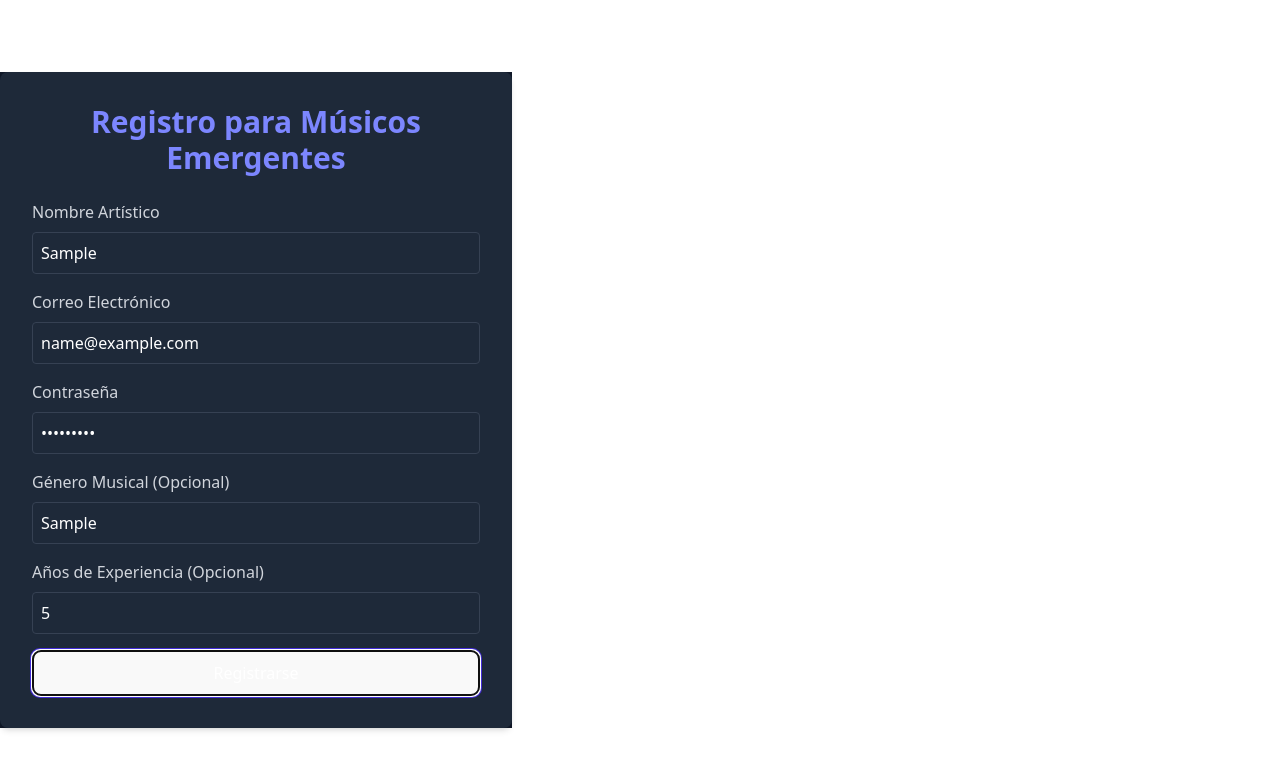
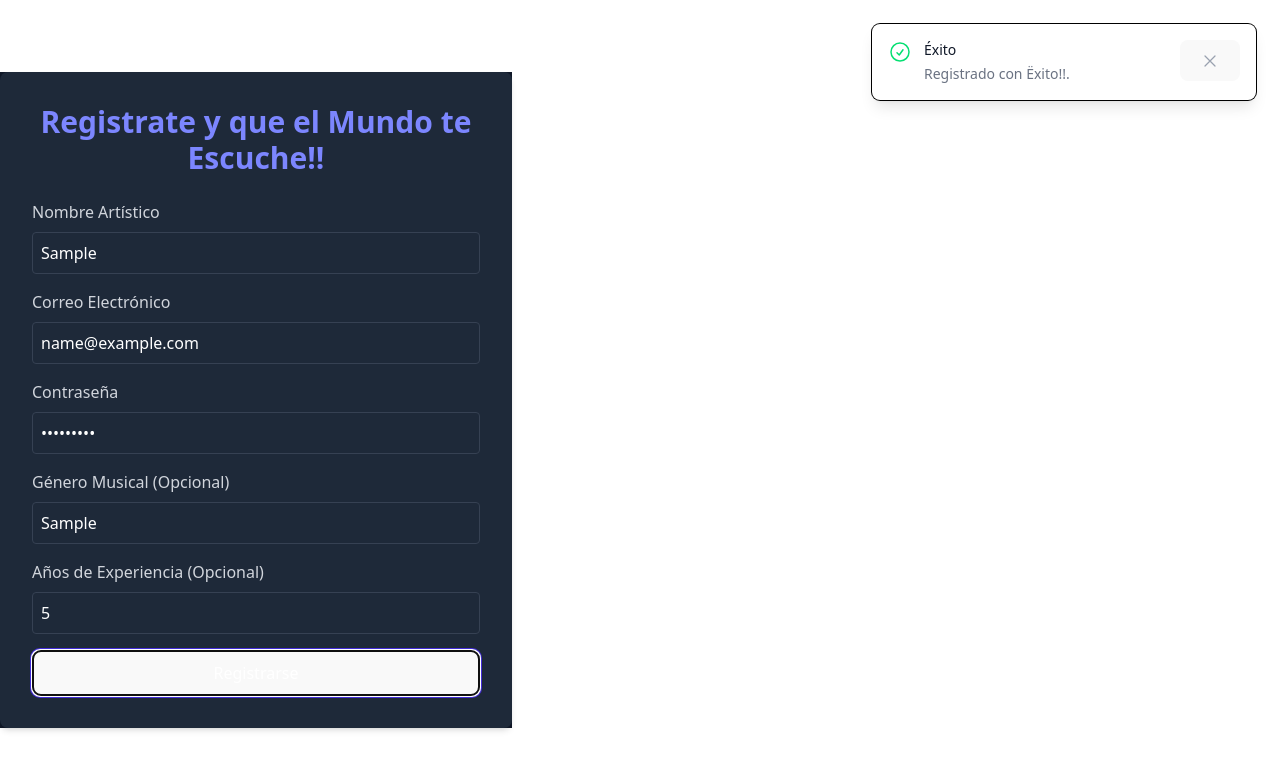
Before and after one commit to Cecilia-Suarez/frontend-sprint1-poc, a React (Vite) app: page /register in a window 1280 px wide. Both pictures are taken after typing "Sample", "name@example.com", "Sample123", "Sample", "5" into the empty fields and a click on the button "Registrarse". Shown: the top 770 px of the page. Built offline with nearby package versions, Linux system fonts and the light colour scheme.

Commit message:
Creación de componente Notifications.tsx y Actualización de Register y Login

```diff
--- a/package.json
+++ b/package.json
@@ -10,6 +10,8 @@
     "preview": "vite preview"
   },
   "dependencies": {
+    "@headlessui/react": "^2.2.2",
+    "@heroicons/react": "^2.2.0",
     "@tanstack/react-query": "^5.74.4",
     "axios": "^1.8.4",
     "react": "^19.0.0",
--- /dev/null
+++ b/src/components/Notifications.tsx
@@ -0,0 +1,75 @@
+import { Fragment, useEffect } from "react";
+import { Transition } from "@headlessui/react";
+import { CheckCircleIcon, XCircleIcon, XMarkIcon } from "@heroicons/react/24/outline";
+
+interface NotificationProps {
+  text: string;
+  type: "success" | "error";
+  show: boolean;
+  onClose: () => void;
+}
+
+const Notification = ({ text, type, show, onClose }: NotificationProps) => {
+  useEffect(() => {
+    if (show) {
+      const timer = setTimeout(() => {
+        onClose();
+      }, 5000);
+      return () => {
+        clearTimeout(timer);
+      };
+    }
+  }, [show, onClose]);
+
+  return (
+    <div
+      aria-live="assertive"
+      className="pointer-events-none fixed inset-0 flex items-end px-4 py-6 sm:items-start sm:p-6"
+    >
+      <div className="flex w-full flex-col items-center space-y-4 sm:items-end">
+        <Transition
+          show={show}
+          as={Fragment}
+          enter="transform ease-out duration-300 transition"
+          enterFrom="translate-y-2 opacity-0 sm:translate-y-0 sm:translate-x-2"
+          enterTo="translate-y-0 opacity-100 sm:translate-x-0"
+          leave="transition ease-in duration-100"
+          leaveFrom="opacity-100"
+          leaveTo="opacity-0"
+        >
+          <div className="ring-opacity-5 pointer-events-auto w-full max-w-sm overflow-hidden rounded-lg bg-white shadow-lg ring-1 ring-black">
+            <div className="p-4">
+              <div className="flex items-start">
+                <div className="flex-shrink-0">
+                  {type === "success" ? (
+                    <CheckCircleIcon className="h-6 w-6 text-green-400" />
+                  ) : (
+                    <XCircleIcon className="h-6 w-6 text-red-400" />
+                  )}
+                </div>
+                <div className="ml-3 w-0 flex-1">
+                  <p className="text-sm font-medium text-gray-900">
+                    {type === "success" ? "Éxito" : "Error"}
+                  </p>
+                  <p className="mt-1 text-sm text-gray-500">{text}</p>
+                </div>
+                <div className="ml-4 flex-shrink-0">
+                  <button
+                    type="button"
+                    className="inline-flex rounded-md bg-white text-gray-400 hover:text-gray-500 focus:ring-2 focus:ring-indigo-500 focus:ring-offset-2 focus:outline-none"
+                    onClick={onClose}
+                  >
+                    <span className="sr-only">Cerrar</span>
+                    <XMarkIcon className="h-5 w-5" aria-hidden="true" />
+                  </button>
+                </div>
+              </div>
+            </div>
+          </div>
+        </Transition>
+      </div>
+    </div>
+  );
+};
+
+export default Notification;
--- a/src/page/Login.tsx
+++ b/src/page/Login.tsx
@@ -1,4 +1,6 @@
+import { useState } from "react";
 import { useForm } from "react-hook-form";
+import Notification from "../components/Notifications";
 
 interface LoginInputs {
   email: string;
@@ -11,15 +13,33 @@ const Login = () => {
     handleSubmit,
     formState: { errors },
   } = useForm<LoginInputs>();
+  const [notification, setNotification] = useState({
+    text: "",
+    type: "error" as "success" | "error",
+    show: false,
+  });
+
   const onSubmit = (data: LoginInputs): void => {
-    console.log("Datos de inicio de sesión:", data);
+    if (data.email === "test@example.com" && data.password === "password123") {
+      setNotification({
+        text: "Inicio de sesión exitoso.",
+        type: "success",
+        show: true,
+      });
+    } else {
+      setNotification({
+        text: "Revise sus credenciales.",
+        type: "error",
+        show: true,
+      });
+    }
   };
 
   return (
     <div className="flex bg-gray-900">
       <form
         onSubmit={(event) => {
-          handleSubmit(onSubmit)(event).catch((error: unknown) => {
+          void handleSubmit(onSubmit)(event).catch((error: unknown) => {
             if (error instanceof Error) {
               console.error("Error durante el submit:", error.message);
             } else {
@@ -27,49 +47,54 @@ const Login = () => {
             }
           });
         }}
-        className="bg-gray-800 text-white p-8 rounded-lg shadow-md w-full max-w-md"
+        className="w-full max-w-md rounded-lg bg-gray-800 p-8 text-white shadow-md"
       >
-        <h2 className="text-3xl font-bold text-center mb-6 text-indigo-400">
+        <h2 className="mb-6 text-center text-3xl font-bold text-indigo-400">
           Login para Músicos Emergentes
         </h2>
 
         <div className="mb-4">
-          <label htmlFor="email" className="block text-gray-300 mb-2">
+          <label htmlFor="email" className="mb-2 block text-gray-300">
             Correo Electrónico
           </label>
           <input
             type="email"
             id="email"
             {...register("email", { required: "El correo electrónico es obligatorio" })}
-            className="w-full border border-gray-700 p-2 rounded bg-gray-800 focus:outline-none focus:ring-2 focus:ring-indigo-500"
+            className="w-full rounded border border-gray-700 bg-gray-800 p-2 focus:ring-2 focus:ring-indigo-500 focus:outline-none"
           />
-          {errors.email && (
-            <p className="text-red-500 mt-1">{errors.email.message}</p>
-          )}
+          {errors.email && <p className="mt-1 text-red-500">{errors.email.message}</p>}
         </div>
 
         <div className="mb-4">
-          <label htmlFor="password" className="block text-gray-300 mb-2">
+          <label htmlFor="password" className="mb-2 block text-gray-300">
             Contraseña
           </label>
           <input
             type="password"
             id="password"
             {...register("password", { required: "La contraseña es obligatoria" })}
-            className="w-full border border-gray-700 p-2 rounded bg-gray-800 focus:outline-none focus:ring-2 focus:ring-indigo-500"
+            className="w-full rounded border border-gray-700 bg-gray-800 p-2 focus:ring-2 focus:ring-indigo-500 focus:outline-none"
           />
-          {errors.password && (
-            <p className="text-red-500 mt-1">{errors.password.message}</p>
-          )}
+          {errors.password && <p className="mt-1 text-red-500">{errors.password.message}</p>}
         </div>
 
         <button
           type="submit"
-          className="w-full py-2 px-4 bg-indigo-500 rounded text-white hover:bg-indigo-600 focus:outline-none focus:ring-2 focus:ring-indigo-700"
+          className="w-full rounded bg-indigo-500 px-4 py-2 text-white hover:bg-indigo-600"
         >
           Iniciar Sesión
         </button>
       </form>
+
+      <Notification
+        text={notification.text}
+        type={notification.type}
+        show={notification.show}
+        onClose={() => {
+          setNotification({ ...notification, show: false });
+        }}
+      />
     </div>
   );
 };
--- a/src/page/Register.tsx
+++ b/src/page/Register.tsx
@@ -1,4 +1,6 @@
+import { useState } from "react";
 import { useForm } from "react-hook-form";
+import Notification from "../components/Notifications";
 
 interface RegisterInputs {
   name: string;
@@ -14,16 +16,39 @@ const Register = () => {
     handleSubmit,
     formState: { errors },
   } = useForm<RegisterInputs>();
+  const [notification, setNotification] = useState({
+    text: "",
+    type: "error" as "success" | "error",
+    show: false,
+  });
 
   const onSubmit = (data: RegisterInputs): void => {
-    console.log("Datos del músico registrado:", data);
+    if (data.email === "registrado@example.com") {
+      setNotification({
+        text: "Email ya registrado!!.",
+        type: "error",
+        show: true,
+      });
+    } else if (!data.name || !data.password || !data.email) {
+      setNotification({
+        text: "Revise los campos!!.",
+        type: "error",
+        show: true,
+      });
+    } else {
+      setNotification({
+        text: "Registrado con Ëxito!!.",
+        type: "success",
+        show: true,
+      });
+    }
   };
 
   return (
-    <div className="flex bg-gray-900 ">
+    <div className="flex bg-gray-900">
       <form
         onSubmit={(event) => {
-          handleSubmit(onSubmit)(event).catch((error: unknown) => {
+          void handleSubmit(onSubmit)(event).catch((error: unknown) => {
             if (error instanceof Error) {
               console.error("Error durante el submit:", error.message);
             } else {
@@ -31,88 +56,93 @@ const Register = () => {
             }
           });
         }}
-        className="bg-gray-800 text-white p-8 rounded-lg shadow-md w-full max-w-lg"
+        className="w-full max-w-lg rounded-lg bg-gray-800 p-8 text-white shadow-md"
       >
-        <h2 className="text-3xl font-bold text-center mb-6 text-indigo-400">
-          Registro para Músicos Emergentes
+        <h2 className="mb-6 text-center text-3xl font-bold text-indigo-400">
+          Registrate y que el Mundo te Escuche!!
         </h2>
 
         <div className="mb-4">
-          <label htmlFor="name" className="block text-gray-300 mb-2">
+          <label htmlFor="name" className="mb-2 block text-gray-300">
             Nombre Artístico
           </label>
           <input
             type="text"
             id="name"
             {...register("name", { required: "El nombre artístico es obligatorio" })}
-            className="w-full border border-gray-700 p-2 rounded bg-gray-800 focus:outline-none focus:ring-2 focus:ring-indigo-500"
+            className="w-full rounded border border-gray-700 bg-gray-800 p-2 focus:ring-2 focus:ring-indigo-500 focus:outline-none"
           />
-          {errors.name && (
-            <p className="text-red-500 mt-1">{errors.name.message}</p>
-          )}
+          {errors.name && <p className="mt-1 text-red-500">{errors.name.message}</p>}
         </div>
 
         <div className="mb-4">
-          <label htmlFor="email" className="block text-gray-300 mb-2">
+          <label htmlFor="email" className="mb-2 block text-gray-300">
             Correo Electrónico
           </label>
           <input
             type="email"
             id="email"
             {...register("email", { required: "El correo electrónico es obligatorio" })}
-            className="w-full border border-gray-700 p-2 rounded bg-gray-800 focus:outline-none focus:ring-2 focus:ring-indigo-500"
+            className="w-full rounded border border-gray-700 bg-gray-800 p-2 focus:ring-2 focus:ring-indigo-500 focus:outline-none"
           />
-          {errors.email && (
-            <p className="text-red-500 mt-1">{errors.email.message}</p>
-          )}
+          {errors.email && <p className="mt-1 text-red-500">{errors.email.message}</p>}
         </div>
 
         <div className="mb-4">
-          <label htmlFor="password" className="block text-gray-300 mb-2">
+          <label htmlFor="password" className="mb-2 block text-gray-300">
             Contraseña
           </label>
           <input
             type="password"
             id="password"
             {...register("password", { required: "La contraseña es obligatoria" })}
-            className="w-full border border-gray-700 p-2 rounded bg-gray-800 focus:outline-none focus:ring-2 focus:ring-indigo-500"
+            className="w-full rounded border border-gray-700 bg-gray-800 p-2 focus:ring-2 focus:ring-indigo-500 focus:outline-none"
           />
-          {errors.password && (
-            <p className="text-red-500 mt-1">{errors.password.message}</p>
-          )}
+          {errors.password && <p className="mt-1 text-red-500">{errors.password.message}</p>}
         </div>
 
+        {/* Campo opcional: Género Musical */}
         <div className="mb-4">
-          <label htmlFor="genero" className="block text-gray-300 mb-2">
+          <label htmlFor="genero" className="mb-2 block text-gray-300">
             Género Musical (Opcional)
           </label>
           <input
             type="text"
             id="genero"
             {...register("genero")}
-            className="w-full border border-gray-700 p-2 rounded bg-gray-800 focus:outline-none focus:ring-2 focus:ring-indigo-500"
+            className="w-full rounded border border-gray-700 bg-gray-800 p-2 focus:ring-2 focus:ring-indigo-500 focus:outline-none"
           />
         </div>
 
+        {/* Campo opcional: Años de Experiencia */}
         <div className="mb-4">
-          <label htmlFor="experience" className="block text-gray-300 mb-2">
+          <label htmlFor="experience" className="mb-2 block text-gray-300">
             Años de Experiencia (Opcional)
           </label>
           <input
             type="number"
             id="experience"
             {...register("experience", { valueAsNumber: true })}
-            className="w-full border border-gray-700 p-2 rounded bg-gray-800 focus:outline-none focus:ring-2 focus:ring-indigo-500"
+            className="w-full rounded border border-gray-700 bg-gray-800 p-2 focus:ring-2 focus:ring-indigo-500 focus:outline-none"
           />
         </div>
 
         <button
           type="submit"
-          className="w-full py-2 px-4 bg-indigo-500 rounded text-white hover:bg-indigo-600 focus:outline-none focus:ring-2 focus:ring-indigo-700"
+          className="w-full rounded bg-indigo-500 px-4 py-2 text-white hover:bg-indigo-600 focus:ring-2 focus:ring-indigo-700 focus:outline-none"
         >
           Registrarse
         </button>
       </form>
+
+      <Notification
+        text={notification.text}
+        type={notification.type}
+        show={notification.show}
+        onClose={() => {
+          setNotification({ ...notification, show: false });
+        }}
+      />
     </div>
   );
 };
```
Also changed, not shown: 1 other file (tests, documents, lock files or other folders).
